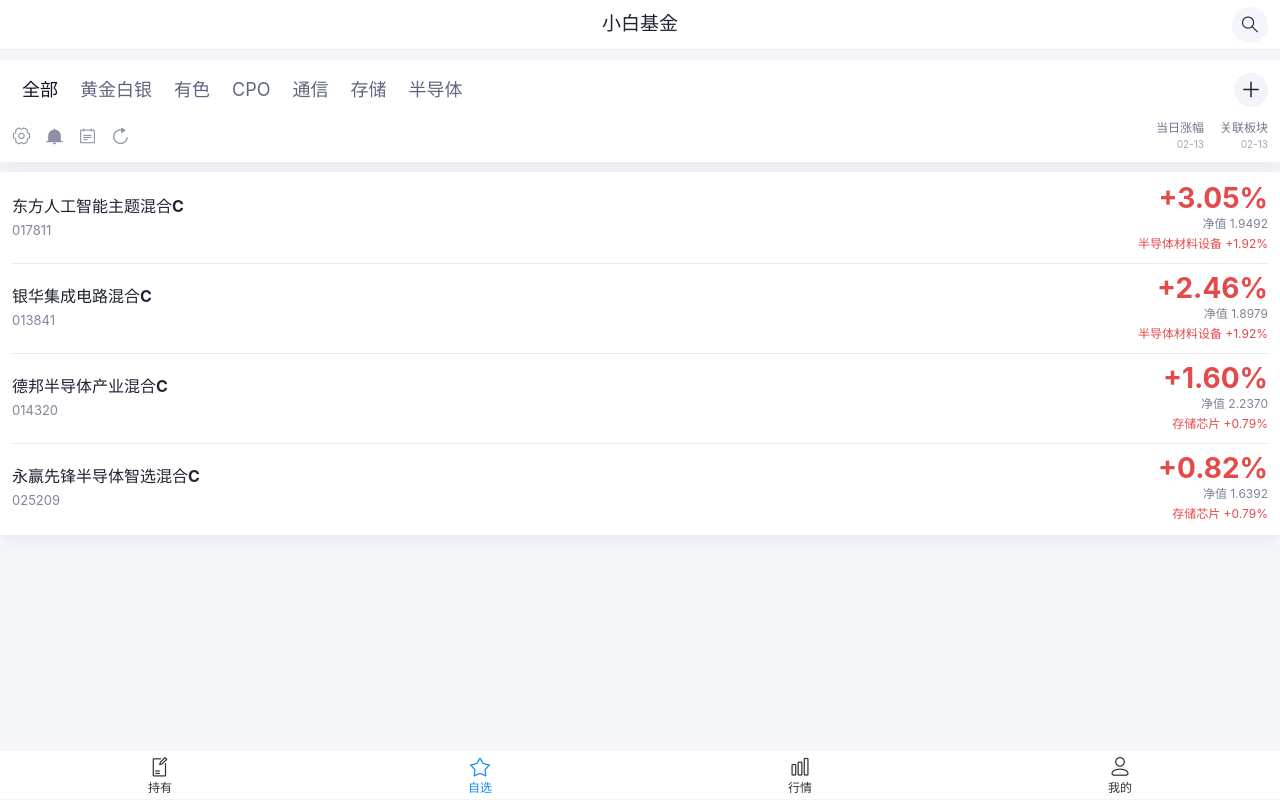
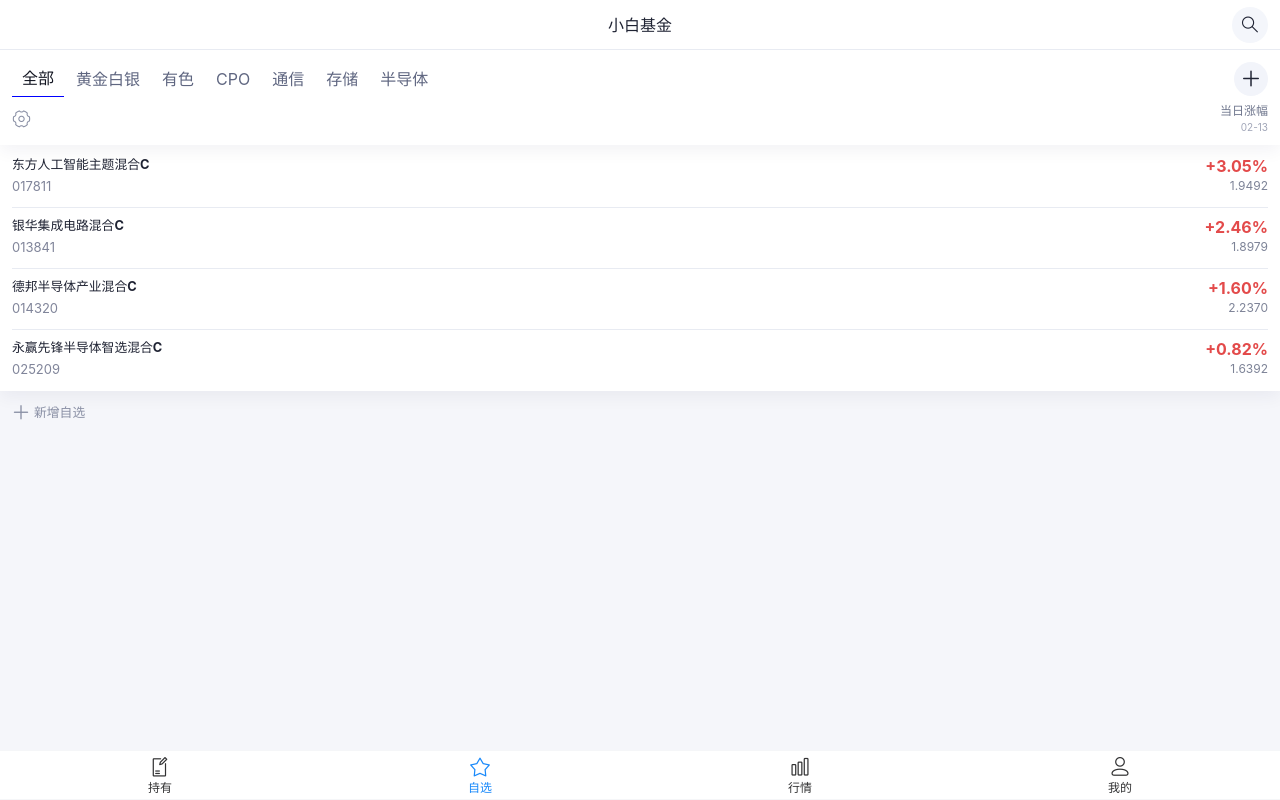
Before and after one commit to Mredust/xiaobai-fund, a Vue app: page /watchlist in a window 1280 px wide. Built offline with nearby package versions, Linux system fonts and the light colour scheme.

Commit message:
update:更新自选样式

```diff
--- a/src/components/CommonHeader.vue
+++ b/src/components/CommonHeader.vue
@@ -1,4 +1,7 @@
 <script setup lang="ts">
+import {globalSettings} from '@/config/global'
+
+const appName = globalSettings.appName
 const emit = defineEmits<{
   search: []
 }>()
@@ -12,9 +15,9 @@ const handleSearch = () => {
 <template>
   <header class="common-header">
     <div class="left-placeholder" aria-hidden="true"></div>
-    <h1 class="title">小白基金</h1>
+    <h1 class="title">{{ appName }}</h1>
     <button type="button" class="search-btn" @click="handleSearch">
-      <van-icon name="search" size="20" />
+      <van-icon name="search" size="20"/>
     </button>
   </header>
 </template>
@@ -46,7 +49,7 @@ const handleSearch = () => {
 
 .title {
   margin: 0;
-  font-size: 1.1875rem;
+  font-size: 1rem;
   font-weight: 700;
 }
 
--- a/src/components/TagStrip.vue
+++ b/src/components/TagStrip.vue
@@ -31,7 +31,7 @@ const emit = defineEmits<{
       </button>
     </div>
     <button v-if="showAdd" type="button" class="add-btn" @click="emit('add')">
-      <van-icon name="plus" size="20" />
+      <van-icon name="plus" size="20"/>
     </button>
   </div>
 </template>
@@ -57,19 +57,19 @@ const emit = defineEmits<{
 }
 
 .tag-btn {
+  border: 0;
   white-space: nowrap;
-  border: 0;
   background: transparent;
-  font-size: 1.125rem;
+  font-size: 1rem;
   color: #5f6680;
   padding: 6px 10px;
-  border-radius: 999px;
   cursor: pointer;
 }
 
 .tag-btn.active {
   color: #111420;
   font-weight: 700;
+  border-bottom: 1px solid blue;
 }
 
 .add-btn {
--- a/src/stores/funds.ts
+++ b/src/stores/funds.ts
@@ -379,6 +379,12 @@ export const useFundStore = defineStore('funds', {
       // 清空指定自选标签列表。
       this.watchFundsByTag[tagId] = []
     },
+    async refreshWatchFundsByTag(tagId: number) {
+      // 预留下拉刷新：仅刷新指定自选标签下的基金列表。
+      const list = this.watchFundsByTag[tagId] || []
+      // 当前先做最小占位刷新，后续可在此按 code 批量拉取实时数据并合并字段。
+      this.watchFundsByTag[tagId] = list.map((item) => ({ ...item }))
+    },
     isHoldingFund(code: string) {
       // 判断基金是否存在于任一持有标签中。
       return Object.values(this.holdingFundsByTag).some((list) => list.some((item) => item.code === code))
--- a/src/stores/plugins/persist.ts
+++ b/src/stores/plugins/persist.ts
@@ -2,25 +2,29 @@ import type { PiniaPluginContext } from 'pinia'
 
 const STORE_KEY_PREFIX = 'xiaobai-fund:store:'
 
-const getStorageKey = (storeId: string) => {
-  // 统一拼接持久化 key，避免和其它项目冲突。
-  return `${STORE_KEY_PREFIX}${storeId}`
-}
+const getStorageKey = (storeId: string) => `${STORE_KEY_PREFIX}${storeId}`
 
 export const persistStorePlugin = ({ store }: PiniaPluginContext) => {
-  // 初始化时恢复本地缓存状态，保证刷新后数据不丢失。
   const storageKey = getStorageKey(store.$id)
   const raw = localStorage.getItem(storageKey)
+
   if (raw) {
     try {
-      store.$patch(JSON.parse(raw))
+      const parsed = JSON.parse(raw)
+      if (parsed && typeof parsed === 'object' && !Array.isArray(parsed)) {
+        // Only restore declared state keys to avoid polluting store instances.
+        const allowedKeys = new Set(Object.keys(store.$state))
+        const safePatch = Object.fromEntries(
+          Object.entries(parsed as Record<string, unknown>).filter(([key]) => allowedKeys.has(key))
+        )
+        store.$patch(safePatch as Record<string, any>)
+      }
     } catch (error) {
       console.error(error)
       localStorage.removeItem(storageKey)
     }
   }
 
-  // 状态更新后回写 localStorage，统一管理页面持久化数据。
   store.$subscribe(
     (_, state) => {
       localStorage.setItem(storageKey, JSON.stringify(state))
--- a/src/views/hold/WatchlistView.vue
+++ b/src/views/hold/WatchlistView.vue
@@ -1,10 +1,10 @@
 <script setup lang="ts">
-import { computed } from 'vue'
-import { useRouter } from 'vue-router'
+import {computed, ref} from 'vue'
+import {useRouter} from 'vue-router'
 import TagStrip from '@/components/TagStrip.vue'
-import { useTagStore } from '@/stores/tags'
-import { useFundStore } from '@/stores/funds'
-import { formatPercent } from '@/utils/format'
+import {useTagStore} from '@/stores/tags'
+import {useFundStore} from '@/stores/funds'
+import {formatPercent} from '@/utils/format'
 
 const router = useRouter()
 const tagStore = useTagStore()
@@ -28,31 +28,51 @@ const toTagManage = () => {
   router.push('/tag-manage?scene=watchlist')
 }
 
+const toFundSearch = () => {
+  // 从自选页底部入口进入基金搜索，便于新增自选。
+  router.push('/fund-search')
+}
+
 const toDetail = (code: string) => {
   // 点击列表项跳转基金详情。
   router.push(`/fund/${code}`)
+}
+
+const refreshing = ref(false)
+
+const onRefresh = async () => {
+  // 预留：仅刷新当前标签下的自选基金，不影响其他标签。
+  try {
+    const refreshAction = (fundStore as { refreshWatchFundsByTag?: (tagId: number) => Promise<void> | void })
+      .refreshWatchFundsByTag
+
+    if (typeof refreshAction === 'function') {
+      await refreshAction(activeWatchTagId.value)
+      return
+    }
+
+    // 兜底：若历史缓存污染导致 action 被覆盖，仍保证下拉刷新不报错。
+    const tagId = activeWatchTagId.value
+    const list = fundStore.getWatchFundsByTag(tagId)
+    fundStore.watchFundsByTag[tagId] = list.map((item) => ({ ...item }))
+  } finally {
+    refreshing.value = false
+  }
 }
 </script>
 
 <template>
   <div class="page watchlist-page">
     <section class="card watch-top">
-      <TagStrip :items="watchTags" :active-id="activeWatchTagId" show-add @change="setActiveTag" @add="toTagManage" />
+      <TagStrip :items="watchTags" :active-id="activeWatchTagId" show-add @change="setActiveTag" @add="toTagManage"/>
 
       <div class="toolbar">
         <div class="icons">
-          <van-icon name="setting-o" size="19" />
-          <van-icon name="bell" size="19" />
-          <van-icon name="notes-o" size="19" />
-          <van-icon name="replay" size="19" />
+          <van-icon name="setting-o" size="19"/>
         </div>
         <div class="metrics">
           <div>
             <span>当日涨幅</span>
-            <small>02-13</small>
-          </div>
-          <div>
-            <span>关联板块</span>
             <small>02-13</small>
           </div>
         </div>
@@ -60,8 +80,10 @@ const toDetail = (code: string) => {
     </section>
 
     <section class="card list-card">
-      <van-empty v-if="watchFunds.length === 0" description="当前标签暂无基金" />
+      <van-pull-refresh v-model="refreshing" class="list-pull" @refresh="onRefresh">
+        <van-empty v-if="watchFunds.length === 0" description="当前标签暂无基金"/>
 
+        <template v-else>
           <article v-for="item in watchFunds" :key="item.id" class="fund-row" @click="toDetail(item.code)">
             <div class="left">
               <strong>{{ item.name }}</strong>
@@ -69,28 +91,41 @@ const toDetail = (code: string) => {
             </div>
 
             <div class="right">
-          <span class="change" :class="item.dailyChange >= 0 ? 'up' : 'down'">{{ formatPercent(item.dailyChange) }}</span>
+              <span class="change" :class="item.dailyChange >= 0 ? 'up' : 'down'">{{
+                  formatPercent(item.dailyChange)
+                }}</span>
               <div class="sub">
-            <span>净值 {{ item.nav.toFixed(4) }}</span>
-            <span :class="item.boardChange >= 0 ? 'up' : 'down'">{{ item.boardName }} {{ formatPercent(item.boardChange) }}</span>
+                <span>{{ item.nav.toFixed(4) }}</span>
               </div>
             </div>
           </article>
+        </template>
+      </van-pull-refresh>
+    </section>
+
+    <section class="add-watch-row">
+      <button type="button" class="add-watch-btn" @click="toFundSearch">
+        <van-icon name="plus" size="18"/>
+        <span>新增自选</span>
+      </button>
     </section>
   </div>
 </template>
 
 <style scoped>
 .watchlist-page {
-  padding-top: 10px;
+  overflow-x: hidden;
 }
 
 .watch-top {
+  position: sticky;
+  top: calc(0rem + env(safe-area-inset-top));
+  z-index: 10;
   padding: 10px 12px;
 }
 
 .toolbar {
-  margin-top: 10px;
+  margin-top: 5px;
   display: flex;
   justify-content: space-between;
   align-items: center;
@@ -120,8 +155,12 @@ const toDetail = (code: string) => {
 }
 
 .list-card {
-  margin-top: 10px;
   padding: 2px 12px;
+}
+
+.list-pull {
+  overflow-x: hidden;
+  touch-action: pan-y;
 }
 
 .fund-row {
@@ -148,7 +187,7 @@ const toDetail = (code: string) => {
 }
 
 .left strong {
-  font-size: 1rem;
+  font-size: 0.8rem;
   line-height: 1.2;
 }
 
@@ -164,7 +203,7 @@ const toDetail = (code: string) => {
 }
 
 .change {
-  font-size: 1.75rem;
+  font-size: 1rem;
   font-weight: 700;
   line-height: 1;
 }
@@ -178,4 +217,20 @@ const toDetail = (code: string) => {
   font-size: 0.75rem;
   color: #7d8397;
 }
+
+.add-watch-btn {
+  border: 0;
+  background: transparent;
+  color: #8a90a5;
+  padding: 0;
+  display: inline-flex;
+  align-items: center;
+  gap: 4px;
+  font-size: 0.8rem;
+  cursor: pointer;
+}
+
+.add-watch-row {
+  padding: 10px 12px 0;
+}
 </style>
```
Lines whose indentation alone changed are shown as unchanged.
